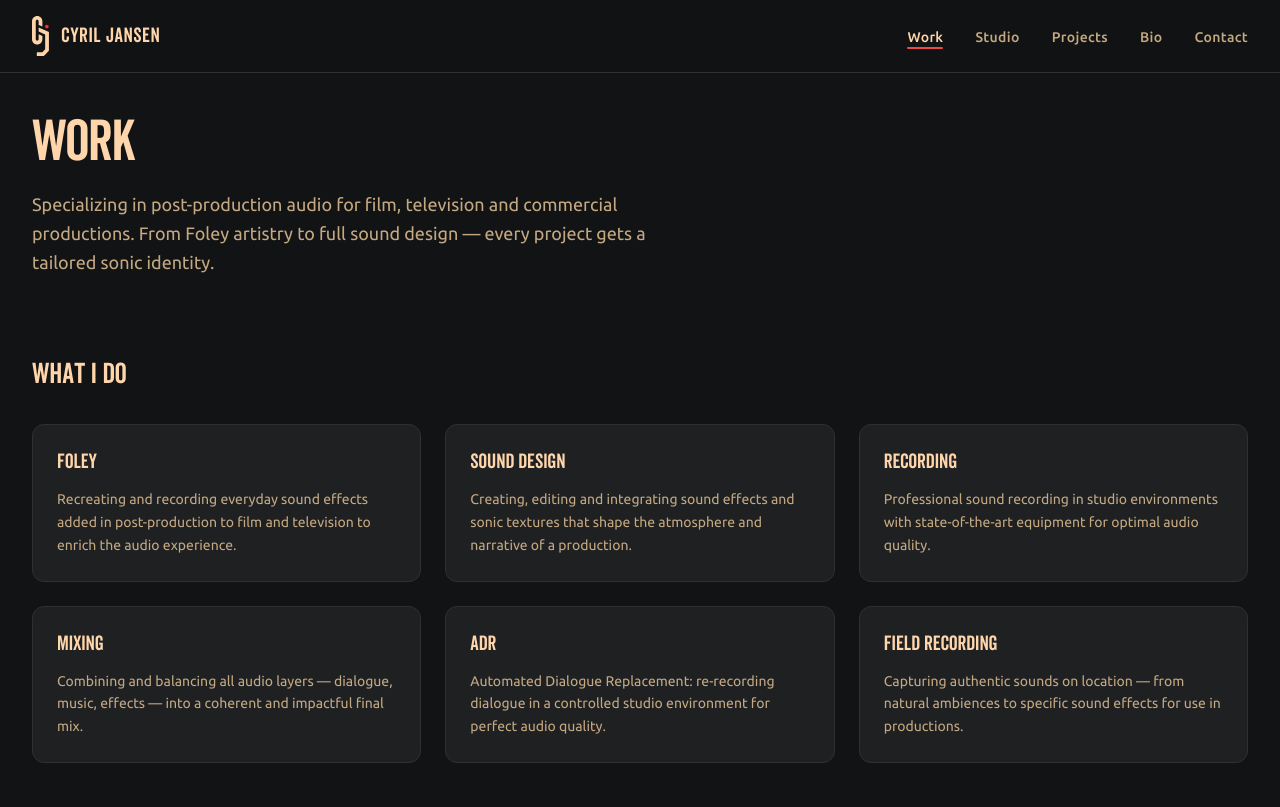
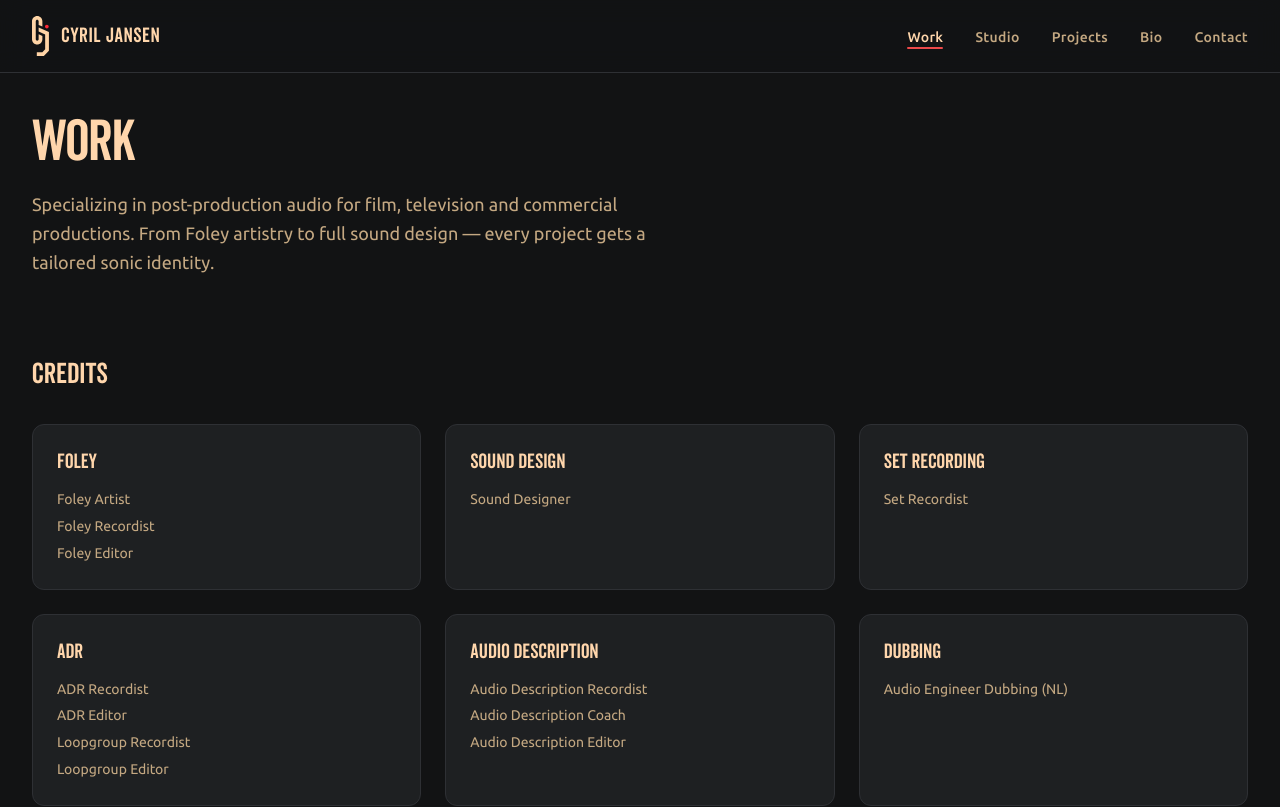
Before and after one commit to Michelvanderput/cj, a React (Vite) app: page /work in a window 1280 px wide. Shown: the top 807 px of the page. Built offline with nearby package versions, Linux system fonts and the light colour scheme.

Commit message:
Restructure disciplines → credits system with HEAD categories and sub-credits

```diff
--- a/src/components/FilterBar.tsx
+++ b/src/components/FilterBar.tsx
@@ -10,7 +10,7 @@ const FilterBar = ({ tags, labels, selectedTags, onTagToggle, onClearAll }: Filt
   return (
     <div className="space-y-4">
       <div className="flex items-center justify-between">
-        <h3 className="text-body-sm font-medium tracking-wide text-tx-secondary">Filter by discipline</h3>
+        <h3 className="text-body-sm font-medium tracking-wide text-tx-secondary">Filter by credit</h3>
         {selectedTags.length > 0 && (
           <button
             onClick={onClearAll}
--- a/src/data/disciplines.ts
+++ b/src/data/disciplines.ts
@@ -1,52 +1,110 @@
-export interface Discipline {
+// ─── CREDITS SYSTEM ─────────────────────────────────────────────────
+// Single source of truth for all credits.
+// Each HEAD category has sub-credits. Projects store sub-credit IDs.
+// Filtering on the Projects page works by HEAD category — selecting a
+// HEAD shows all projects that have any sub-credit in that category.
+// Used on: Work page, Projects filter, Admin page, ProjectCard.
+// ─────────────────────────────────────────────────────────────────────
+
+export interface SubCredit {
+  id: string;
+  label: string;
+}
+
+export interface CreditCategory {
   id: string;
   label: string;
   description: string;
+  subCredits: SubCredit[];
 }
 
-// ─── FIXED LIST OF DISCIPLINES ──────────────────────────────────────
-// Single source of truth for all disciplines.
-// Used on: Work page (service blocks), Projects filter, Admin page.
-// ─────────────────────────────────────────────────────────────────────
-
-export const DISCIPLINES: Discipline[] = [
+export const CREDITS: CreditCategory[] = [
   {
     id: 'foley',
     label: 'Foley',
     description:
       'Recreating and recording everyday sound effects added in post-production to film and television to enrich the audio experience.',
+    subCredits: [
+      { id: 'foley-artist', label: 'Foley Artist' },
+      { id: 'foley-recordist', label: 'Foley Recordist' },
+      { id: 'foley-editor', label: 'Foley Editor' },
+    ],
   },
   {
     id: 'sound-design',
     label: 'Sound Design',
     description:
       'Creating, editing and integrating sound effects and sonic textures that shape the atmosphere and narrative of a production.',
+    subCredits: [
+      { id: 'sound-designer', label: 'Sound Designer' },
+    ],
   },
   {
-    id: 'recording',
-    label: 'Recording',
+    id: 'set-recording',
+    label: 'Set Recording',
     description:
-      'Professional sound recording in studio environments with state-of-the-art equipment for optimal audio quality.',
-  },
-  {
-    id: 'mixing',
-    label: 'Mixing',
-    description:
-      'Combining and balancing all audio layers — dialogue, music, effects — into a coherent and impactful final mix.',
+      'Professional on-set sound recording, capturing clean dialogue and production audio during filming.',
+    subCredits: [
+      { id: 'set-recordist', label: 'Set Recordist' },
+    ],
   },
   {
     id: 'adr',
     label: 'ADR',
     description:
       'Automated Dialogue Replacement: re-recording dialogue in a controlled studio environment for perfect audio quality.',
+    subCredits: [
+      { id: 'adr-recordist', label: 'ADR Recordist' },
+      { id: 'adr-editor', label: 'ADR Editor' },
+      { id: 'loopgroup-recordist', label: 'Loopgroup Recordist' },
+      { id: 'loopgroup-editor', label: 'Loopgroup Editor' },
+    ],
   },
   {
-    id: 'field-recording',
-    label: 'Field Recording',
+    id: 'audio-description',
+    label: 'Audio Description',
     description:
-      'Capturing authentic sounds on location — from natural ambiences to specific sound effects for use in productions.',
+      'Recording and editing audio descriptions that make visual media accessible to blind and visually impaired audiences.',
+    subCredits: [
+      { id: 'ad-recordist', label: 'Audio Description Recordist' },
+      { id: 'ad-coach', label: 'Audio Description Coach' },
+      { id: 'ad-editor', label: 'Audio Description Editor' },
+    ],
+  },
+  {
+    id: 'dubbing',
+    label: 'Dubbing',
+    description:
+      'Audio engineering for dubbed productions, ensuring seamless voice replacement and audio quality across languages.',
+    subCredits: [
+      { id: 'dubbing-engineer', label: 'Audio Engineer Dubbing (NL)' },
+    ],
   },
 ];
 
-export const DISCIPLINE_IDS = DISCIPLINES.map((d) => d.id);
-export const DISCIPLINE_LABELS = DISCIPLINES.map((d) => d.label);
+// All sub-credit IDs in a flat list
+export const ALL_SUB_CREDITS: SubCredit[] = CREDITS.flatMap((c) => c.subCredits);
+
+// Lookup: sub-credit ID → its label
+export const SUB_CREDIT_LABELS: Record<string, string> = Object.fromEntries(
+  ALL_SUB_CREDITS.map((sc) => [sc.id, sc.label])
+);
+
+// Lookup: sub-credit ID → parent HEAD category ID
+export const SUB_CREDIT_TO_HEAD: Record<string, string> = Object.fromEntries(
+  CREDITS.flatMap((c) => c.subCredits.map((sc) => [sc.id, c.id]))
+);
+
+// HEAD category IDs
+export const CREDIT_HEAD_IDS = CREDITS.map((c) => c.id);
+export const CREDIT_HEAD_LABELS: Record<string, string> = Object.fromEntries(
+  CREDITS.map((c) => [c.id, c.label])
+);
+
+// Helper: given a list of sub-credit IDs, get the matching HEAD category IDs
+export const getHeadCredits = (subCreditIds: string[]): string[] =>
+  Array.from(new Set(subCreditIds.map((id) => SUB_CREDIT_TO_HEAD[id]).filter(Boolean)));
+
+// Helper: given a HEAD category ID, get all sub-credit IDs in that category
+export const getSubCreditIds = (headId: string): string[] =>
+  CREDITS.find((c) => c.id === headId)?.subCredits.map((sc) => sc.id) ?? [];
--- a/src/data/projects.ts
+++ b/src/data/projects.ts
@@ -9,9 +9,9 @@ import type { Project } from '../types';
 //   id: '9',                              ← unique number (increment from last)
 //   title: 'Project Name',               ← title on the card
 //   type: 'Film',                         ← Film | Serie | Documentary | Short | Commercial
-//   disciplines: ['foley', 'sound-design'], ← choose from: foley, sound-design, recording, mixing, adr, field-recording
+//   credits: ['foley-artist', 'sound-designer'], ← sub-credit IDs from credits.ts
 //   country: 'Netherlands',               ← full country name
-//   countryCode: 'NL',                    ← 2-letter ISO code (shows flag emoji)
+//   countryCode: 'NL',                    ← 2-letter ISO code (shows flag)
 //   posterUrl: '/img/posters/name.jpg',   ← optional, image in public/img/posters/
 //   imdbUrl: 'https://www.imdb.com/...',  ← optional, remove line if none
 //   year: 2025,                           ← year of release
@@ -23,7 +23,7 @@ export const projects: Project[] = [
     id: '1',
     title: 'The Silent Echo',
     type: 'Film',
-    disciplines: ['foley', 'sound-design'],
+    credits: ['foley-artist', 'sound-designer'],
     country: 'Netherlands',
     countryCode: 'NL',
     imdbUrl: 'https://www.imdb.com',
@@ -33,7 +33,7 @@ export const projects: Project[] = [
     id: '2',
     title: 'Midnight Chronicles',
     type: 'Serie',
-    disciplines: ['recording', 'adr'],
+    credits: ['adr-recordist', 'adr-editor'],
     country: 'United Kingdom',
     countryCode: 'GB',
     imdbUrl: 'https://www.imdb.com',
@@ -43,7 +43,7 @@ export const projects: Project[] = [
     id: '3',
     title: 'Urban Pulse',
     type: 'Commercial',
-    disciplines: ['sound-design', 'mixing'],
+    credits: ['sound-designer'],
     country: 'Germany',
     countryCode: 'DE',
     year: 2024,
@@ -52,7 +52,7 @@ export const projects: Project[] = [
     id: '4',
     title: 'Shadows of Tomorrow',
     type: 'Film',
-    disciplines: ['foley', 'sound-design'],
+    credits: ['foley-artist', 'foley-recordist', 'sound-designer'],
     country: 'United States',
     countryCode: 'US',
     imdbUrl: 'https://www.imdb.com',
@@ -62,7 +62,7 @@ export const projects: Project[] = [
     id: '5',
     title: 'Northern Lights',
     type: 'Documentary',
-    disciplines: ['recording', 'field-recording'],
+    credits: ['set-recordist', 'ad-recordist'],
     country: 'Norway',
     countryCode: 'NO',
     year: 2024,
@@ -71,7 +71,7 @@ export const projects: Project[] = [
     id: '6',
     title: 'The Last Frame',
     type: 'Short',
-    disciplines: ['foley', 'sound-design'],
+    credits: ['foley-artist', 'sound-designer'],
     country: 'France',
     countryCode: 'FR',
     imdbUrl: 'https://www.imdb.com',
@@ -81,7 +81,7 @@ export const projects: Project[] = [
     id: '7',
     title: 'Crimson Tide',
     type: 'Serie',
-    disciplines: ['sound-design', 'mixing'],
+    credits: ['dubbing-engineer'],
     country: 'Belgium',
     countryCode: 'BE',
     imdbUrl: 'https://www.imdb.com',
@@ -91,15 +91,15 @@ export const projects: Project[] = [
     id: '8',
     title: 'Velocity',
     type: 'Commercial',
-    disciplines: ['sound-design'],
+    credits: ['sound-designer'],
     country: 'Netherlands',
     countryCode: 'NL',
     year: 2024,
   },
 ];
 
-export const allDisciplines = Array.from(
-  new Set(projects.flatMap((p) => p.disciplines))
+export const allCredits = Array.from(
+  new Set(projects.flatMap((p) => p.credits))
 ).sort();
 
 export const allTypes = Array.from(
--- a/src/hooks/useProjects.ts
+++ b/src/hooks/useProjects.ts
@@ -4,7 +4,7 @@ import { projects as fallbackProjects } from '../data/projects';
 
 interface UseProjectsReturn {
   projects: Project[];
-  allDisciplines: string[];
+  allCredits: string[];
   loading: boolean;
 }
 
@@ -43,9 +43,9 @@ const useProjects = (): UseProjectsReturn => {
     return () => { cancelled = true; };
   }, []);
 
-  const allDisciplines = Array.from(new Set(projects.flatMap((p) => p.disciplines))).sort();
+  const allCredits = Array.from(new Set(projects.flatMap((p) => p.credits))).sort();
 
-  return { projects, allDisciplines, loading };
+  return { projects, allCredits, loading };
 };
 
 export default useProjects;
--- a/src/pages/Work.tsx
+++ b/src/pages/Work.tsx
@@ -1,7 +1,7 @@
 import { Link } from 'react-router-dom';
 import useScrollReveal from '../hooks/useScrollReveal';
 import OptimizedImage from '../components/OptimizedImage';
-import { DISCIPLINES } from '../data/disciplines';
+import { CREDITS } from '../data/disciplines';
 
 const WORK_PHOTOS = [
   { src: '/img/CAT_WORK/CJ_POSTA_Schoenen.png', alt: 'On set recording' },
@@ -14,7 +14,7 @@ const WORK_PHOTOS = [
 
 const Work = () => {
   const headerRef = useScrollReveal<HTMLDivElement>({ y: 24, duration: 0.6 });
-  const servicesRef = useScrollReveal<HTMLDivElement>({ y: 30, stagger: 0.08, children: true, duration: 0.7 });
+  const creditsRef = useScrollReveal<HTMLDivElement>({ y: 30, stagger: 0.08, children: true, duration: 0.7 });
   const photosRef = useScrollReveal<HTMLDivElement>({ y: 30, stagger: 0.06, children: true, duration: 0.7 });
 
   return (
@@ -28,17 +28,23 @@ const Work = () => {
         </p>
       </div>
 
-      {/* Services / Disciplines */}
+      {/* Credits */}
       <section className="mb-16 md:mb-24">
-        <h2 className="text-h3 text-tx-primary mb-8">What I Do</h2>
-        <div ref={servicesRef} className="grid grid-cols-1 sm:grid-cols-2 lg:grid-cols-3 gap-6">
-          {DISCIPLINES.map((d) => (
+        <h2 className="text-h3 text-tx-primary mb-8">Credits</h2>
+        <div ref={creditsRef} className="grid grid-cols-1 sm:grid-cols-2 lg:grid-cols-3 gap-6">
+          {CREDITS.map((cat) => (
             <div
-              key={d.id}
+              key={cat.id}
               className="p-6 bg-surface-card border border-brd rounded-lg transition-all duration-225 hover:border-brd-hover hover:shadow-card"
             >
-              <h3 className="font-heading text-h4 text-brand-main mb-3">{d.label}</h3>
-              <p className="text-body-sm text-tx-secondary leading-relaxed">{d.description}</p>
+              <h3 className="font-heading text-h4 text-brand-main mb-3">{cat.label}</h3>
+              <ul className="space-y-1">
+                {cat.subCredits.map((sc) => (
+                  <li key={sc.id} className="text-body-sm text-tx-secondary leading-relaxed">
+                    {sc.label}
+                  </li>
+                ))}
+              </ul>
             </div>
           ))}
         </div>
--- a/src/types/index.ts
+++ b/src/types/index.ts
@@ -2,7 +2,7 @@ export interface Project {
   id: string;
   title: string;
   type: 'Film' | 'Serie' | 'Commercial' | 'Documentary' | 'Short';
-  disciplines: string[];
+  credits: string[];
   country: string;
   countryCode: string;
   imdbUrl?: string;
```
Also changed, not shown: src/components/ProjectCard.tsx (+10 -13 lines), src/pages/Admin.tsx (+26 -22 lines), src/pages/Projects.tsx (+6 -4 lines).
